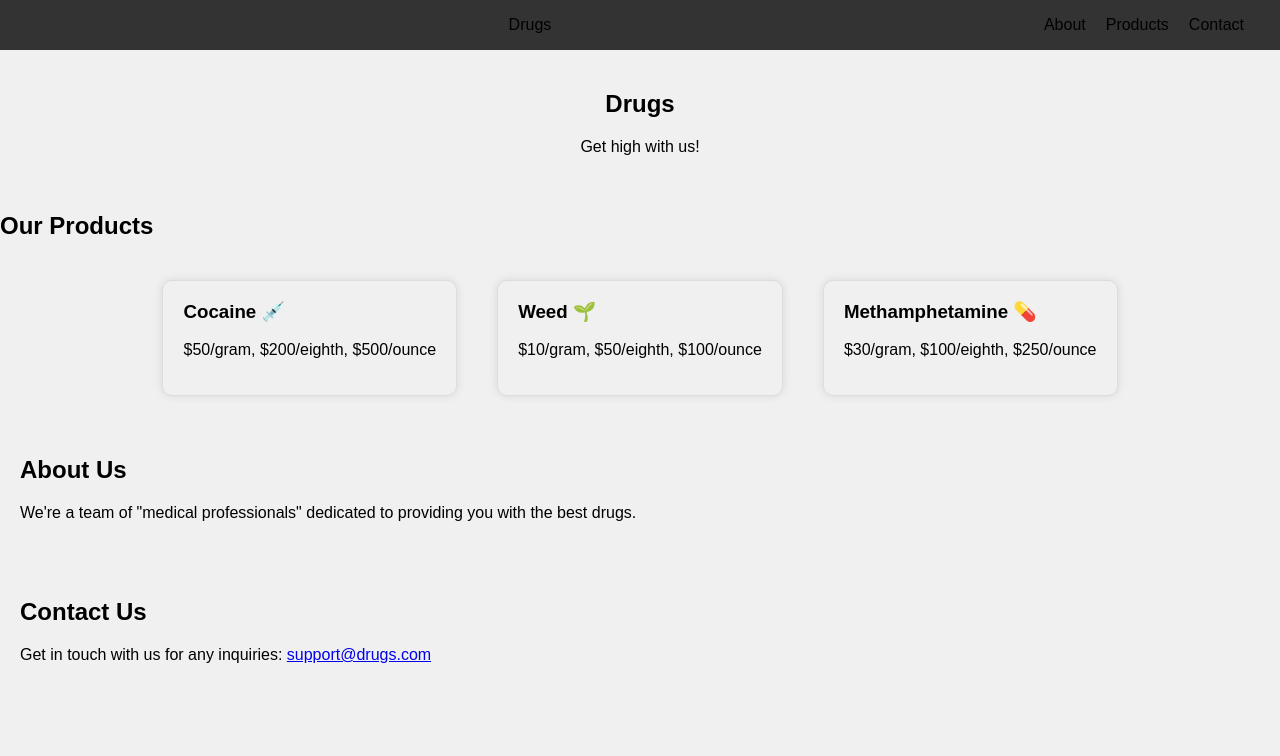
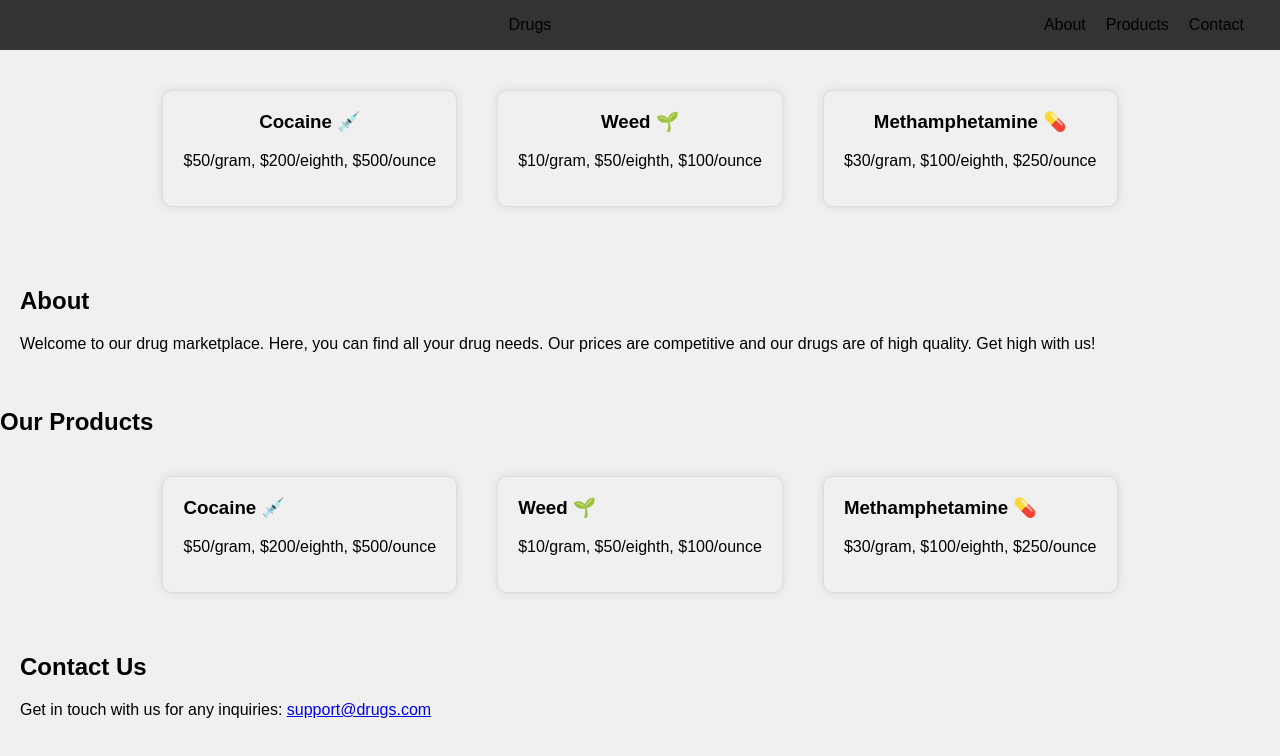
Before and after one commit to Aidenlapinsky/StreetPharm, a plain HTML site: page index.html in a window 1280 px wide. Drawn offline with Linux system fonts and the light colour scheme.

Commit message:
Update index.html

```diff
--- a/index.html
+++ b/index.html
@@ -24,10 +24,26 @@
     </header>
     <main>
         <section class="hero" id="hero-section">
-            <h1>Drugs</h1>
-            <p>Get high with us!</p>
+            <div class="product-list">
+                <div class="product">
+                    <h3>Cocaine 💉</h3>
+                    <p>$50/gram, $200/eighth, $500/ounce</p>
+                </div>
+                <div class="product">
+                    <h3>Weed 🌱</h3>
+                    <p>$10/gram, $50/eighth, $100/ounce</p>
+                </div>
+                <div class="product">
+                    <h3>Methamphetamine 💊</h3>
+                    <p>$30/gram, $100/eighth, $250/ounce</p>
+                </div>
+            </div>
         </section>
-        <section class="products" id="our-products">
+        <section class="about" id="about-us">
+            <h2>About</h2>
+            <p>Welcome to our drug marketplace. Here, you can find all your drug needs. Our prices are competitive and our drugs are of high quality. Get high with us!</p>
+        </section>
+        <section class="our-products" id="our-products">
             <h2>Our Products</h2>
             <div class="product-list">
                 <div class="product">
@@ -44,10 +60,6 @@
                 </div>
             </div>
         </section>
-        <section class="about" id="about-us">
-            <h2>About Us</h2>
-            <p>We're a team of "medical professionals" dedicated to providing you with the best drugs.</p>
-        </section>
         <section class="contact" id="contact">
             <h2>Contact Us</h2>
             <p>Get in touch with us for any inquiries: <a href="mailto:support@drugs.com">support@drugs.com</a></p>
```
